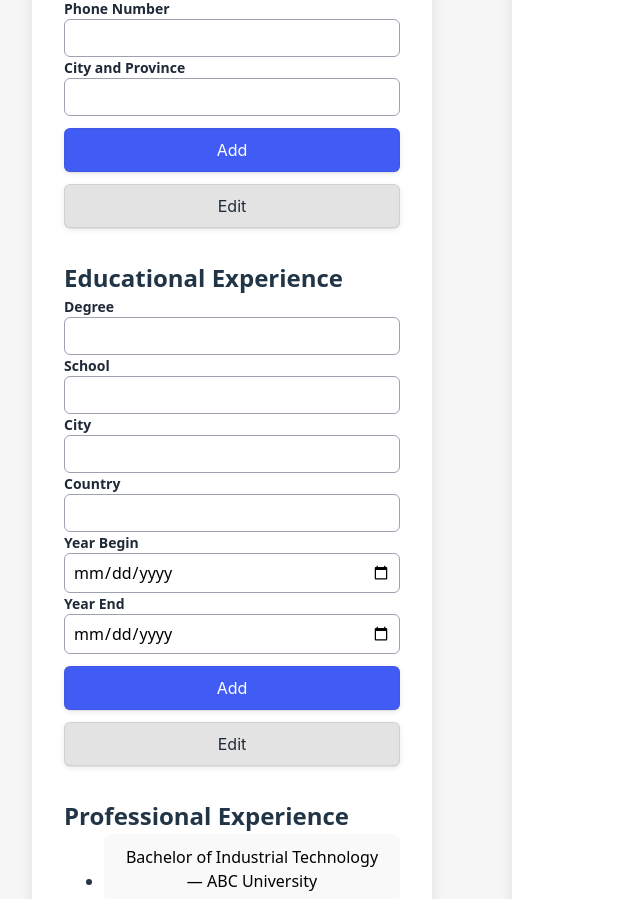
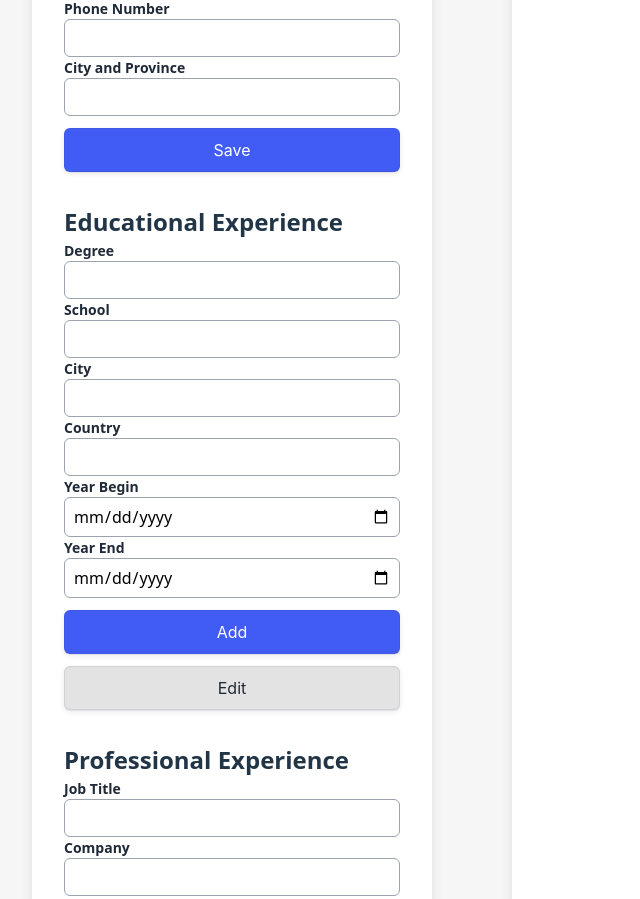
Before and after one commit to ErrorCode710/ProjectCvMaker, a React (Vite) app in the folder project-cv/: page / in a window 1280 px wide. Shown: the part 308-1207 px from the top of the page, without its empty margins (0-640 px from the left). Built offline with nearby package versions, Linux system fonts and the light colour scheme.

Commit message:
add general info save button, remove real time chang if modify the form

```diff
--- a/project-cv/src/components/CvBuilder/index.jsx
+++ b/project-cv/src/components/CvBuilder/index.jsx
@@ -33,6 +33,11 @@ function CvBuilder() {
     phoneNo: "",
     address: "",
   });
+
+  const onSaveGeneral = (general) => {
+
+    setGeneralInfo(general);
+  }
 
   // blue print
   const [educationalInfo, setEducationalInfo] = useState({
@@ -91,14 +96,20 @@ function CvBuilder() {
   return (
     <div className="wrapper">
       <CvForm
-        cvButtonActions={{ loadSampleData, clearSampleData, addEntryEducation, addEntryProfessions }}
         generalInfo={generalInfo}
         setGeneralInfo={setGeneralInfo}
+        onSaveGeneral={onSaveGeneral}
         educationalInfo={educationalInfo}
         setEducationalInfo={setEducationalInfo}
+        onAddEducation={addEntryEducation}
+        educations={education}
         professionalInfo={professionalInfo}
         setProfessionalInfo={setProfessionalInfo}
-      ></CvForm>
+        onAddProfession={addEntryProfessions}
+        professions={professions}
+        onLoadSample={loadSampleData}
+        onClear={clearSampleData}
+      />
       <CvPreview generalInfo={generalInfo} educationalInfo={education} professionalInfo={professions}></CvPreview>
     </div>
   );
--- a/project-cv/src/components/CvForm/index.jsx
+++ b/project-cv/src/components/CvForm/index.jsx
@@ -5,29 +5,45 @@ import CvButton from "../CvButton";
 // import classes from "./CvForm.module.css";
 // import "./CvForm.css";
 
-function CvForm(props) {
-  // console.log(props);
+function CvForm({
+  generalInfo,
+  setGeneralInfo,
+  educationalInfo,
+  setEducationalInfo,
+  educations,
+  professionalInfo,
+  setProfessionalInfo,
+  profession,
+  onAddEducation,
+  onAddProfession,
+  onLoadSample,
+  onClear,
+  onSaveGeneral,
+}) {
+  console.log(educations);
   return (
     <div className="cvContainer">
       <div className="cv-actions">
-        <CvButton style="button-9 button-9-edit" onClick={props.cvButtonActions.clearSampleData} name="Reset CV">
-          Reset CV
-        </CvButton>
-        <CvButton style="button-9 " onClick={props.cvButtonActions.loadSampleData} name="Load Sample">
-          Load Sample CV
-        </CvButton>
+        <CvButton style="button-9 button-9-edit" onClick={onClear} name="Reset CV" />
+
+        <CvButton style="button-9" onClick={onLoadSample} name="Load Sample CV" />
       </div>
-      <GeneralInformation generalInfo={props.generalInfo} setGeneralInfo={props.setGeneralInfo}></GeneralInformation>
+
+      <GeneralInformation generalInfo={generalInfo} setGeneralInfo={setGeneralInfo} onSaveGeneral={onSaveGeneral} />
+
       <EducationalExperience
-        educationalInfo={props.educationalInfo}
-        setEducationalInfo={props.setEducationalInfo}
-        buttonAction={props.cvButtonActions.addEntryEducation}
-      ></EducationalExperience>
+        educationalInfo={educationalInfo}
+        setEducationalInfo={setEducationalInfo}
+        onAddEducation={onAddEducation}
+        educations={educations}
+      />
+
       <ProfessionalExperience
-        professionalInfo={props.professionalInfo}
-        setProfessionalInfo={props.setProfessionalInfo}
-        buttonAction={props.cvButtonActions.addEntryProfessions}
-      ></ProfessionalExperience>
+        professionalInfo={professionalInfo}
+        setProfessionalInfo={setProfessionalInfo}
+        onAddProfession={onAddProfession}
+        profession={profession}
+      />
     </div>
   );
 }
--- a/project-cv/src/components/EducationalExperience/index.jsx
+++ b/project-cv/src/components/EducationalExperience/index.jsx
@@ -1,8 +1,10 @@
 // import { useState } from "react";
 import Input from "../Input";
 import CvButton from "../CvButton";
+import EntryList from "../EntryList";
 
-function EducationalExperience({ educationalInfo, setEducationalInfo, buttonAction }) {
+function EducationalExperience({ educationalInfo, setEducationalInfo, onAddEducation, educations }) {
+  console.log(educations)
   //   console.log(useState(4));
   // const [degree, setDegree] = useState("");
   // const [school, setSchool] = useState("");
@@ -28,7 +30,7 @@ function EducationalExperience({ educationalInfo, setEducationalInfo, buttonActi
   return (
     <div>
       <h2 className="section-title">Educational Experience</h2>
-      <ul></ul>
+      <EntryList items={educations}></EntryList>
       <div>
         <form onSubmit={handleSubmit} className="formInputContainer">
           <Input
@@ -60,7 +62,7 @@ function EducationalExperience({ educationalInfo, setEducationalInfo, buttonActi
             onChange={(e) => handleChange("yearEnd", e.target.value)}
           ></Input>
         </form>
-        <CvButton style="button-9" name="Add" onClick={buttonAction}></CvButton>
+        <CvButton style="button-9" name="Add" onClick={onAddEducation}></CvButton>
         <CvButton style="button-9 button-9-edit" name="Edit"></CvButton>
       </div>
     </div>
--- a/project-cv/src/components/EntryList.jsx
+++ b/project-cv/src/components/EntryList.jsx
@@ -1,9 +1,16 @@
-function EntryList() {
+function EntryList({items = []}) {
   console.log("Entry lIst");
   return (
-    <li className="education-manager__item">
-      <button className="education-manager__select">Bachelor of Industrial Technology — ABC University</button>
-    </li>
+    // <li className="education-manager__item">
+    //   <button className="education-manager__select">Bachelor of Industrial Technology — ABC University</button>
+    // </li>
+    <ul>
+      {items.map((item, index) => (
+        <li key={index} className="education-manager__item">
+          <button className="education-manager__select">Entry</button>
+        </li>
+      ))}
+    </ul>
   );
 }
 
--- a/project-cv/src/components/GeneralInformation/index.jsx
+++ b/project-cv/src/components/GeneralInformation/index.jsx
@@ -1,18 +1,15 @@
 // import { useState } from "react";
 import Input from "../Input";
 import CvButton from "../CvButton";
+import { useState } from "react";
 
-function GeneralInformation({ generalInfo, setGeneralInfo }) {
-  //   console.log(useState(4));
-  // const [name, setName] = useState("");
-  // const [email, setEmail] = useState("");
-  // const [phoneNo, setPhoneNo] = useState("");
-  // const [address, setAddress] = useState("");
+function GeneralInformation({ generalInfo, onSaveGeneral }) {
+  const [draft, setDraft] = useState(generalInfo);
+  console.log(draft);
 
-  console.log(generalInfo);
   const handleChange = (field, value) => {
-    setGeneralInfo({
-      ...generalInfo,
+    setDraft({
+      ...draft,
       [field]: value,
     });
   };
@@ -26,22 +23,21 @@ function GeneralInformation({ generalInfo, setGeneralInfo }) {
       <h2 className="section-title">General Information</h2>
       <div>
         <form onSubmit={handleSubmit} className="formInputContainer">
-          <Input label="Name" value={generalInfo.name} onChange={(e) => handleChange("name", e.target.value)}></Input>
-          <Input label="Email" value={generalInfo.email} onChange={(e) => handleChange("email", e.target.value)}></Input>
+          <Input label="Name" value={draft.name} onChange={(e) => handleChange("name", e.target.value)}></Input>
+          <Input label="Email" value={draft.email} onChange={(e) => handleChange("email", e.target.value)}></Input>
           <Input
             label="Phone Number"
-            value={generalInfo.phoneNo}
+            value={draft.phoneNo}
             onChange={(e) => handleChange("phoneNo", e.target.value)}
           ></Input>
           <Input
             label="City and Province"
-            value={generalInfo.address}
+            value={draft.address}
             onChange={(e) => handleChange("address", e.target.value)}
           ></Input>
         </form>
 
-        <CvButton style="button-9" name="Add"></CvButton>
-        <CvButton style="button-9 button-9-edit" name="Edit"></CvButton>
+        <CvButton style="button-9" name="Save" onClick={() => onSaveGeneral(draft)}></CvButton>
       </div>
     </div>
   );
--- a/project-cv/src/styles/style.css
+++ b/project-cv/src/styles/style.css
@@ -179,17 +179,20 @@ body {
 
 .cv__entry--job {
   display: block;
-
 }
 .cv__entry-job-details {
   display: flex;
-
 }
 
 .cv__entry-title {
-  font-size: 1rem;
   font-weight: 600;
   margin: 0 0 4px;
+  font-size: 0.9rem;
+}
+.cv__entry-details {
+  list-style: none;
+  margin: 0;
+  font-size: 0.9rem;
 }
 .cv__entry-meta {
   text-align: left;
@@ -199,7 +202,10 @@ body {
 }
 
 .cv__entry-desc {
-
   text-align: left;
   margin: 0 1.25rem;
 }
+
+ul {
+  padding: 0;
+}
```
Also changed, not shown: project-cv/src/components/ProfessionalExperience/index.jsx (+1 -6 lines).
